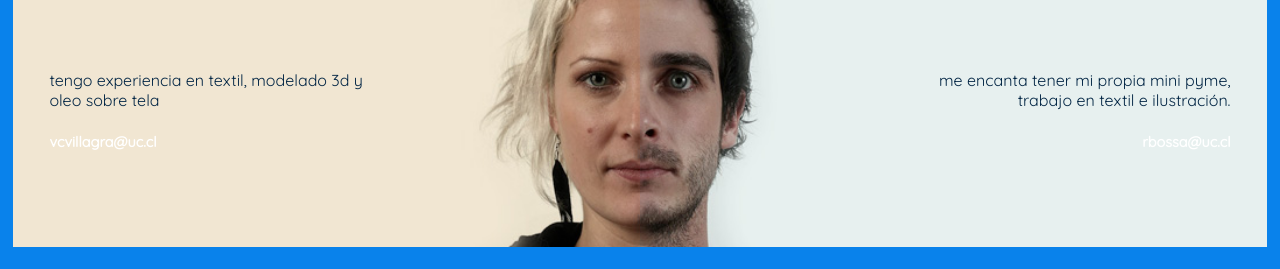
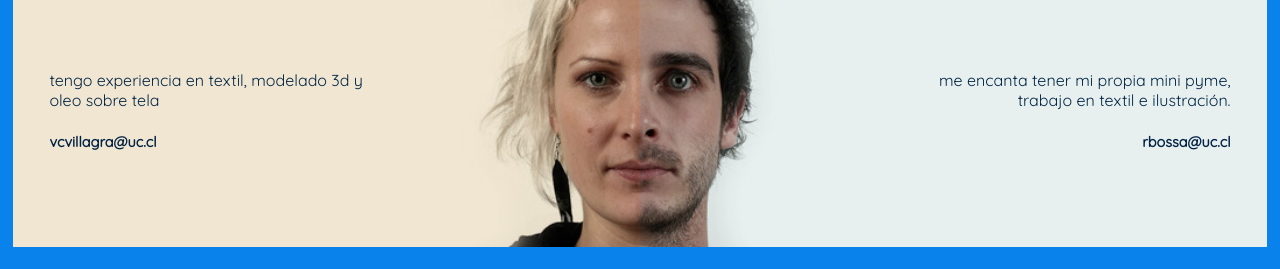
Before and after one commit to valentinavillagra/villagra-ossa, a plain HTML site: page index.html in a window 1280 px wide. Shown: the part 820-1089 px from the top of the page. Drawn offline with Linux system fonts and the light colour scheme.

Commit message:
dupla color email

```diff
--- a/estilo.css
+++ b/estilo.css
@@ -80,13 +80,13 @@ video{
 	}
 
 .dupla a{
-	color:#fff;
+	color:#032345;
 	text-decoration:none;
 	font-weight:700;
 }
 
 .dupla a:hover{
-	color:#000;
+	color:#032345;
 	text-decoration:underline;
 }
 
```
